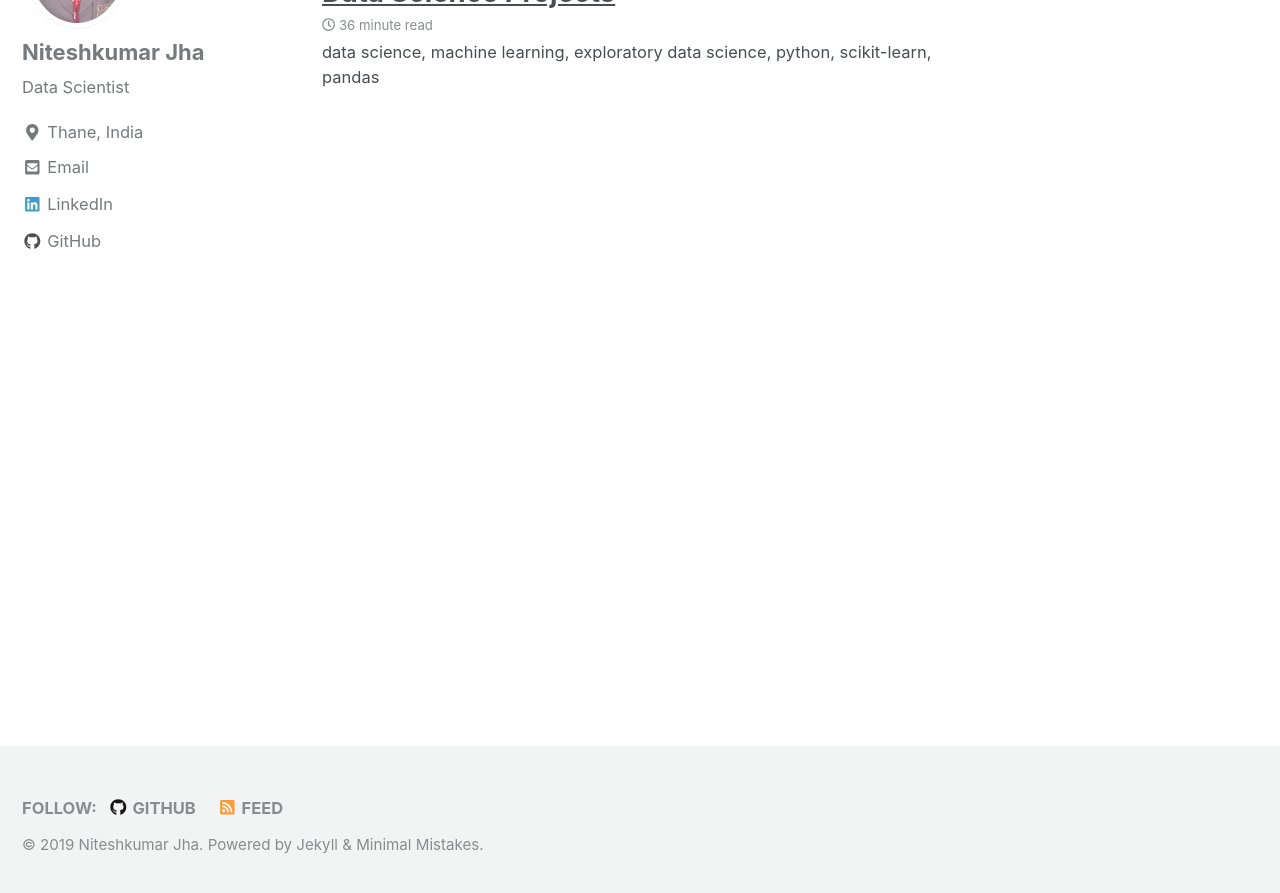
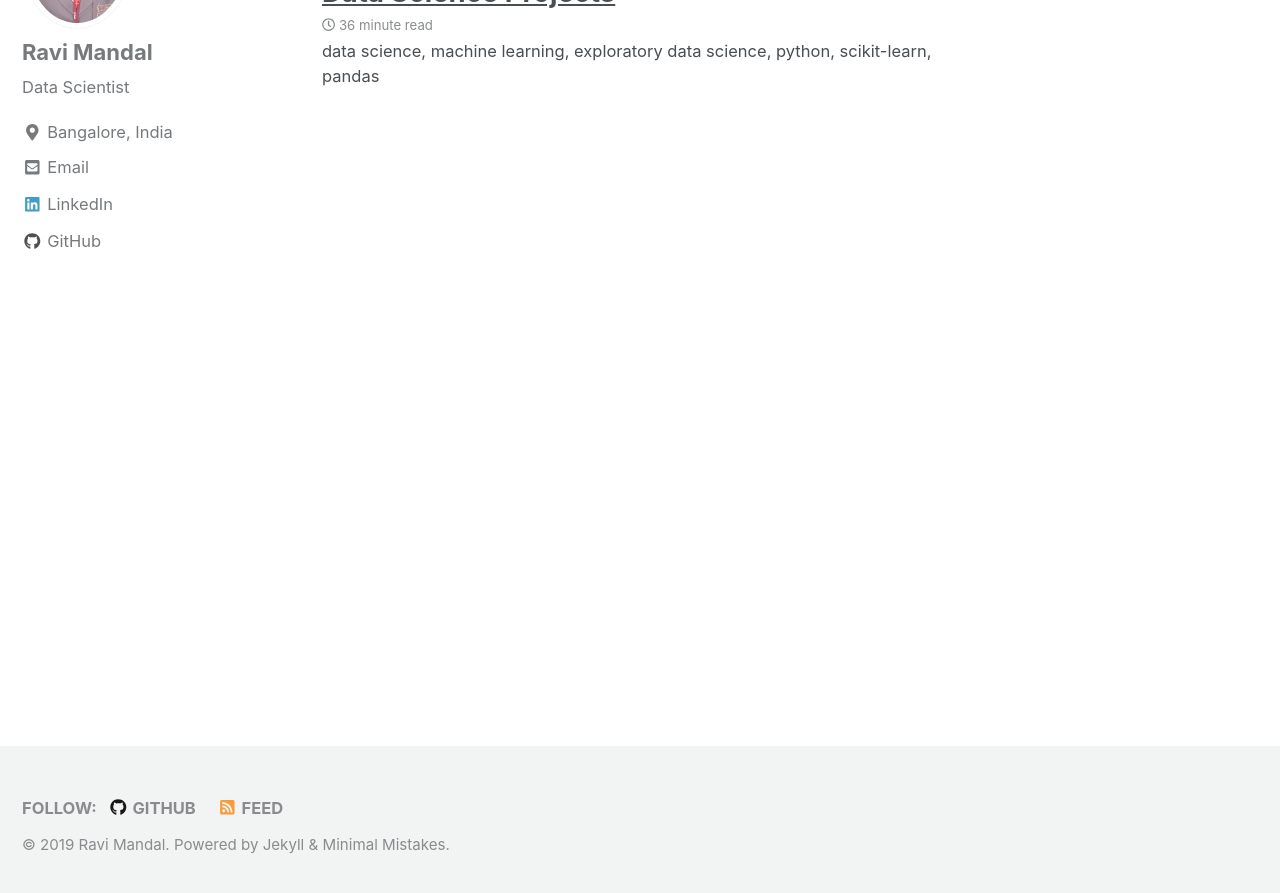
Before and after one commit to mandalravi/datascientist.github.io, a Jekyll site: the page built from index.html, in a window 1280 px wide and 900 px high, scrolled down 760 px. Shown: the top 893 px of the window. Built offline with Jekyll 4.4.1, drawn with Linux system fonts in a browser that asks for light colours; nearby versions of some CDN libraries; the list of posts is cut into pages by our own code; some of the changed text lies outside the part shown.

Commit message:
Update _config.yml

```diff
--- a/_config.yml
+++ b/_config.yml
@@ -9,9 +9,9 @@ minimal_mistakes_skin    : "default" # "air", "aqua", "contrast", "dark", "dirt"
 
 # Site Settings
 locale                   : "en-US"
-title                    : "Niteshkumar Jha"
+title                    : "Ravi Mandal"
 title_separator          : " "
-name                     : "Niteshkumar Jha"
+name                     : "Ravi Mandal"
 description              : "Data Scientist"
 url                      : # the base hostname & protocol for your site e.g. "https://mmistakes.github.io"
 baseurl                  : # the subpath of your site, e.g. "/blog"
@@ -84,11 +84,11 @@ analytics:
 
 # Site Author
 author:
-  name             : "Niteshkumar Jha"
+  name             : "Ravi Mandal"
   avatar           : "/images/bio-pic-2.jpg" # Self image
   bio              : "Data Scientist"
-  location         : "Thane, India"
-  email            : "niteshkumarj69@gmail.com"
+  location         : "Bangalore, India"
+  email            : "mandalravi04@gmail.com"
   uri              :
   home             : # null (default), "absolute or relative url to link to author home"
   bitbucket        :
@@ -97,13 +97,13 @@ author:
   flickr           :
   facebook         :
   foursquare       :
-  github           : "https://github.com/NiteshkumarJha"
+  github           : "https://github.com/mandalravi"
   gitlab           :
   google_plus      :
   keybase          :
   instagram        :
   lastfm           :
-  linkedin         : "niteshkumar-jha-a37910a9/"
+  linkedin         : "https://www.linkedin.com/in/ravilax4/"
   pinterest        :
   soundcloud       :
   stackoverflow    : # "123456/username" (the last part of your profile url, e.g. https://stackoverflow.com/users/123456/username)
```
